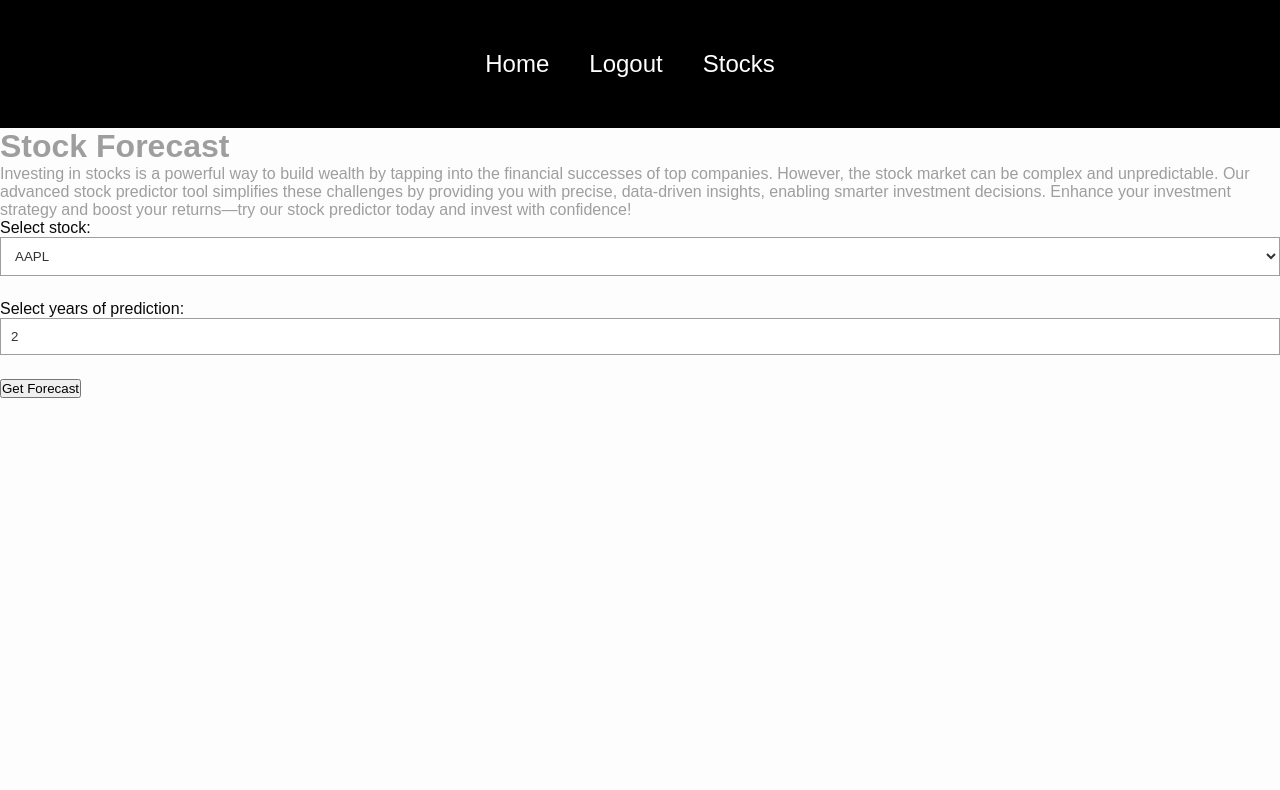
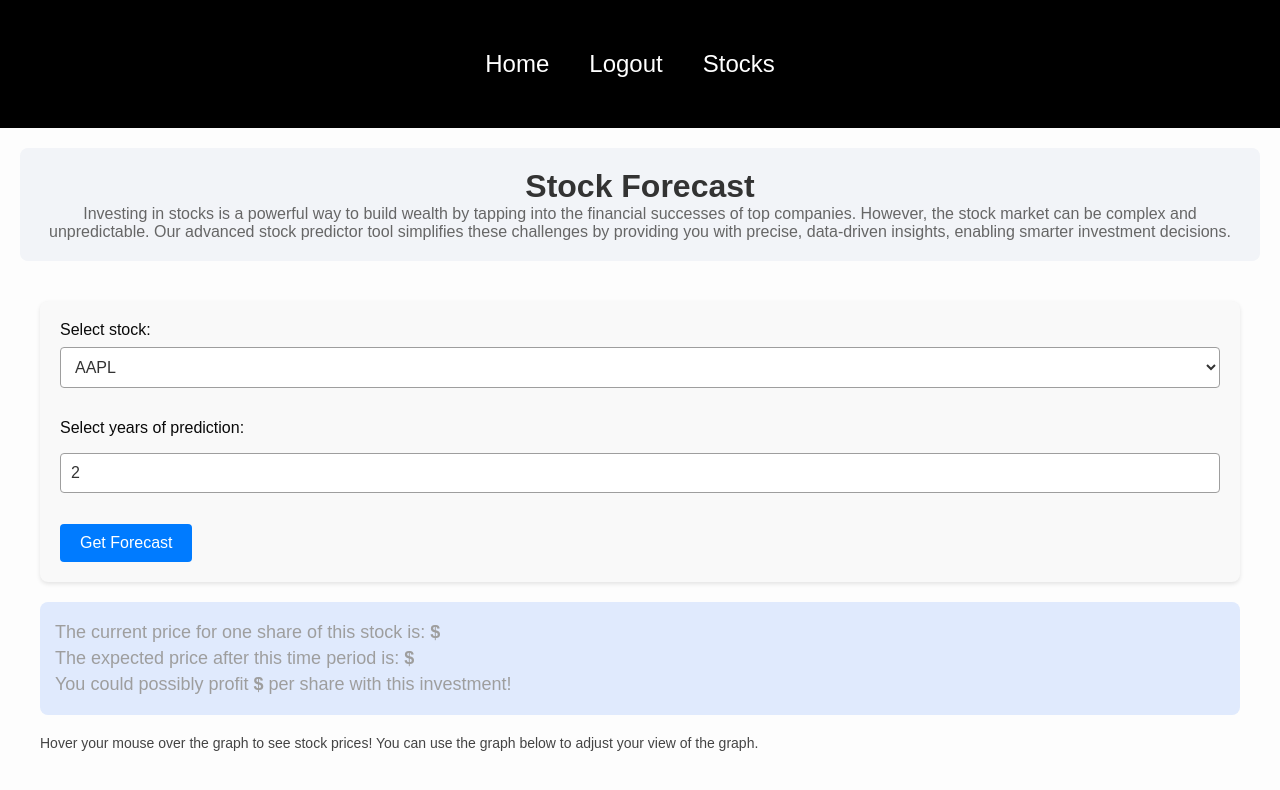
Before and after one commit to gunjkarpushkar/Finance, a React (Create React App) app in the folder client/: page /stocks in a window 1280 px wide. Both pictures are taken after typing "name@example.com", "Sample123" into the empty fields and a click on the button "Login". Shown: the top 790 px of the page. Built offline with nearby package versions, Linux system fonts and the light colour scheme; no server answers.

Commit message:
Stock page styling

```diff
--- a/client/src/components/Stocks.js
+++ b/client/src/components/Stocks.js
@@ -1,11 +1,11 @@
 import React, { useState } from "react";
 import axios from "axios";
+import "../pages/stockPage.css";
 
 const Stocks = ({ onForecastData }) => {
-  const [selectedStock, setSelectedStock] = useState("AAPL"); // Default stock symbol
-  const [customStock, setCustomStock] = useState(""); // State to hold custom stock input
-  const [years, setYears] = useState(2); // Default number of years
-  const [isValidStock, setIsValidStock] = useState(true); // State to track valid stock ticker
+  const [selectedStock, setSelectedStock] = useState("AAPL");
+  const [customStock, setCustomStock] = useState("");
+  const [years, setYears] = useState(2);
 
   const handleForecast = async () => {
     try {
@@ -18,28 +18,23 @@ const Stocks = ({ onForecastData }) => {
         },
       });
       onForecastData(response.data);
-      setIsValidStock(true); // Resetting to true when fetching is successful
     } catch (error) {
       console.error("Error fetching forecast data:", error);
-      setIsValidStock(false); // Setting to false when fetching fails
     }
   };
 
   const handleCustomStockChange = (e) => {
     setCustomStock(e.target.value);
-    setIsValidStock(true); // Resetting validity on input change
   };
 
   return (
-    <div>
-      <label>
-        Select stock:
+    <div className="stock-form">
+      <div className="form-group">
+        <label htmlFor="stock-select">Select stock:</label>
         <select
+          id="stock-select"
           value={selectedStock}
-          onChange={(e) => {
-            setSelectedStock(e.target.value);
-            setIsValidStock(true); // Resetting validity when selecting from dropdown
-          }}
+          onChange={(e) => setSelectedStock(e.target.value)}
         >
           <option value="GOOG">GOOG</option>
           <option value="AAPL">AAPL</option>
@@ -51,23 +46,27 @@ const Stocks = ({ onForecastData }) => {
           <input
             type="text"
             placeholder="Enter Stock Ticker"
+            className="custom-stock-input"
             value={customStock}
             onChange={handleCustomStockChange}
           />
         )}
-      </label>
-      <label>
-        Select years of prediction:
+      </div>
+      <div className="form-group">
+        <label htmlFor="years-input">Select years of prediction:</label>
         <input
+          id="years-input"
           type="number"
           value={years}
-          onChange={(e) => setYears(parseInt(e.target.value))}
+          onChange={(e) => setYears(parseInt(e.target.value, 10))}
           min="1"
           max="5"
+          className="years-input"
         />
-      </label>
-      {!isValidStock && <p style={{ color: "red" }}>Invalid stock ticker</p>}
-      <button onClick={handleForecast}>Get Forecast</button>
+      </div>
+      <button onClick={handleForecast} className="forecast-button">
+        Get Forecast
+      </button>
     </div>
   );
 };
--- a/client/src/pages/StockPage.js
+++ b/client/src/pages/StockPage.js
@@ -1,30 +1,69 @@
-import React, { useState } from "react";
+import React, { useState, useEffect } from "react";
 import Stocks from "../components/Stocks";
 import StockPlot from "../components/StockPlot";
+import "./stockPage.css";
 
 function StockPage() {
   const [forecastData, setForecastData] = useState(null);
   const [error, setError] = useState(null);
+  const [currentPrice, setCurrentPrice] = useState(null);
+  const [latestPrediction, setLatestPrediction] = useState(null);
+  const [difference, setDifference] = useState(null);
+
+  useEffect(() => {
+    if (latestPrediction !== null && currentPrice !== null) {
+      let dif = (latestPrediction - currentPrice).toFixed(2);
+      setDifference(dif);
+    }
+  }, [latestPrediction, currentPrice]);
 
   const handleForecastData = (data) => {
-    setForecastData(data);
+    const plotData = JSON.parse(data.graph);
+    const currPrice = Number(data.current_price).toFixed(2);
+    const latestPrice = Number(data.latest_prediction).toFixed(2);
+    setForecastData(plotData);
+    setCurrentPrice(currPrice);
+    setLatestPrediction(latestPrice);
+    setDifference(latestPrice - currPrice);
   };
 
   return (
-    <div>
+    <div className="stock-page">
+      <header className="header">
         <h1>Stock Forecast</h1>
         <p>
           Investing in stocks is a powerful way to build wealth by tapping into
-        the financial successes of top companies. However, the stock market can
-        be complex and unpredictable. Our advanced stock predictor tool
+          the financial successes of top companies. However, the stock market
+          can be complex and unpredictable. Our advanced stock predictor tool
           simplifies these challenges by providing you with precise, data-driven
-        insights, enabling smarter investment decisions. Enhance your investment
-        strategy and boost your returns—try our stock predictor today and invest
-        with confidence!
+          insights, enabling smarter investment decisions.
         </p>
+      </header>
+      <main>
         <Stocks onForecastData={handleForecastData} />
-      {error && <p>Error: {error}</p>}
+        {error && <div className="error-message">Error: {error}</div>}
+        <div className="price-info">
+          <p>
+            The current price for one share of this stock is:{" "}
+            <strong>${currentPrice}</strong>
+          </p>
+          <p>
+            The expected price after this time period is:{" "}
+            <strong>${latestPrediction}</strong>
+          </p>
+          <p>
+            You could possibly profit <strong>${difference}</strong> per share
+            with this investment!
+          </p>
+        </div>
+        <div className="plot-container">
+          <p>
+            Hover your mouse over the graph to see stock prices! You can use the
+            graph below to adjust your view of the graph.
+          </p>
           {forecastData && <StockPlot data={forecastData} />}
+        </div>
+      </main>
     </div>
   );
 }
--- /dev/null
+++ b/client/src/pages/stockPage.css
@@ -0,0 +1,106 @@
+.stock-page {
+  font-family: "Arial", sans-serif;
+  margin: 20px;
+}
+
+.header {
+  background-color: #f2f4f8;
+  padding: 20px;
+  border-radius: 8px;
+}
+
+.header h1 {
+  color: #333;
+}
+
+.header p {
+  color: #666;
+  font-size: 16px;
+}
+
+.error-message {
+  color: red;
+  margin: 10px 0;
+}
+
+.price-info {
+  background-color: #e0eafd;
+  padding: 15px;
+  margin-top: 20px;
+  border-radius: 8px;
+  font-size: 18px;
+}
+
+.price-info p {
+  margin: 5px 0;
+}
+
+.plot-container {
+  margin-top: 20px;
+}
+
+.plot-container p {
+  color: #444;
+  font-size: 14px;
+}
+
+@media (max-width: 768px) {
+  .stock-page {
+    margin: 10px;
+  }
+
+  .header,
+  .price-info,
+  .plot-container {
+    padding: 10px;
+  }
+}
+
+.stock-form {
+  background-color: #f9f9f9;
+  padding: 20px;
+  border-radius: 8px;
+  box-shadow: 0 2px 4px rgba(0, 0, 0, 0.1);
+  margin-top: 20px;
+}
+
+.form-group {
+  margin-bottom: 20px;
+}
+
+label {
+  display: block;
+  margin-bottom: 8px;
+  font-size: 16px;
+  color: #333;
+}
+
+select,
+input[type="text"],
+input[type="number"] {
+  width: 100%;
+  padding: 10px;
+  border: 1px solid #ccc;
+  border-radius: 4px;
+  font-size: 16px;
+}
+
+input[type="text"].custom-stock-input,
+input[type="number"].years-input {
+  margin-top: 8px;
+}
+
+button.forecast-button {
+  background-color: #007bff;
+  color: white;
+  border: none;
+  padding: 10px 20px;
+  font-size: 16px;
+  border-radius: 4px;
+  cursor: pointer;
+  transition: background-color 0.2s;
+}
+
+button.forecast-button:hover {
+  background-color: #0056b3;
+}
```
Also changed, not shown: 1 other file (tests, documents, lock files or other folders). Lines whose indentation alone changed are shown as unchanged.
